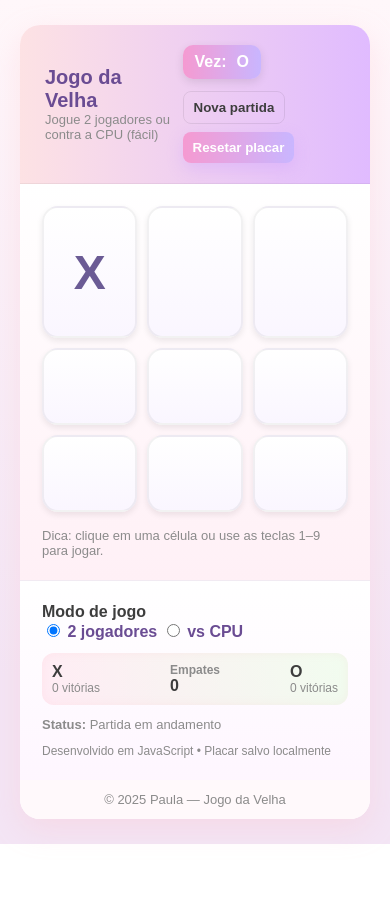
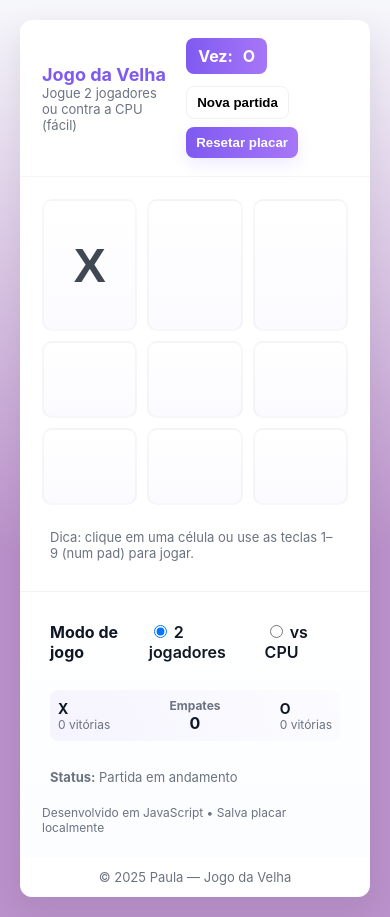
Before and after one commit to paula-maria/jogo-da-velha, a plain HTML site: page jogodavelha/index.html in a window 390 px wide. Both pictures are taken after a click on the button 89 px from the left and 253 px from the top of the page. Before the commit the page ends 844 px from the top, so only its background shows below. Drawn offline with Linux system fonts and the light colour scheme.

Commit message:
correcao de design

```diff
--- a/jogodavelha/index.html
+++ b/jogodavelha/index.html
@@ -6,27 +6,24 @@
   <title>Jogo da Velha — Paula</title>
   <style>
     :root{
-      --bg: #fff7fa;
-      --card: #ffffffcc;
-      --accent: #f59ad1;
-      --accent-2: #c9b6ff;
-      --text: #3d3d3d;
-      --muted: #8b8b8b;
-      --win: #a3d8a4;
-      --lose: #fca5a5;
-      --confetti1: #fcd5ce;
-      --confetti2: #c5deff;
-      --confetti3: #fde2e4;
-      --confetti4: #caffbf;
+      --bg: #f6f7fb;
+      --card: #fff;
+      --accent: #7f5af0;
+      --accent-2: #a776f8;
+      --text: #0f1724;
+      --muted: #6b7280;
+      --win: #16a34a;
+      --lose: #dc2626;
     }
-    *{box-sizing:border-box; font-family:'Poppins', sans-serif;}
+    *{box-sizing:border-box}
     body{
       margin:0;
       min-height:100vh;
       display:flex;
       align-items:center;
       justify-content:center;
-      background:linear-gradient(180deg,var(--bg), #f3e5f5 80%);
+      background:linear-gradient(180deg,var(--bg), #ba91ca 60%);
+      font-family:Inter, system-ui, -apple-system, "Segoe UI", Roboto, "Helvetica Neue", Arial;
       color:var(--text);
       padding:20px;
     }
@@ -35,9 +32,8 @@
       width:100%;
       max-width:900px;
       background:var(--card);
-      border-radius:20px;
-      backdrop-filter: blur(10px);
-      box-shadow:0 10px 30px rgba(255,182,193,0.25);
+      border-radius:12px;
+      box-shadow:0 10px 30px rgba(15,23,42,0.08);
       overflow:hidden;
       display:grid;
       grid-template-columns: 1fr 320px;
@@ -45,19 +41,14 @@
 
     header{
       grid-column:1 / -1;
-      padding:20px 25px;
-      border-bottom:1px solid rgba(0,0,0,0.05);
+      padding:18px 22px;
+      border-bottom:1px solid rgba(15,23,42,0.04);
       display:flex;
       justify-content:space-between;
       align-items:center;
       gap:12px;
-      background:linear-gradient(90deg,#fde2e4,#e0bbff);
     }
-    header h1{
-      margin:0;
-      font-size:20px;
-      color:#6a4c93;
-    }
+    header h1{margin:0;font-size:18px;color:var(--accent)}
     header .sub{color:var(--muted);font-size:13px}
 
     .board-wrap{
@@ -65,7 +56,6 @@
       display:flex;
       flex-direction:column;
       gap:16px;
-      background:linear-gradient(180deg,#ffffff,#fff0f6);
     }
 
     .board {
@@ -78,8 +68,8 @@
     }
 
     .cell {
-      background: linear-gradient(180deg,#fff,#faf6ff);
-      border-radius:16px;
+      background: linear-gradient(180deg,#fff,#fbfbff);
+      border-radius:10px;
       display:grid;
       place-items:center;
       font-size:48px;
@@ -88,13 +78,13 @@
       cursor:pointer;
       user-select:none;
       transition:transform .12s ease, box-shadow .12s ease, background .15s;
-      border: 2px solid rgba(0,0,0,0.05);
-      box-shadow:0 3px 6px rgba(0,0,0,0.08);
+      border: 2px solid rgba(15,23,42,0.03);
     }
-    .cell:active{ transform: scale(.97); }
+    .cell:active{ transform: scale(.98); }
     .cell.disabled{ cursor:not-allowed; opacity:.85; }
-    .cell.x{ color: #6b5b95; }
-    .cell.o{ color: #d291bc; }
+
+    .cell.x{ color: #1f2937; } /* dark */
+    .cell.o{ color: #7f5af0; } /* accent */
 
     .status {
       display:flex;
@@ -102,74 +92,65 @@
       align-items:center;
       flex-wrap:wrap;
     }
-
     .turn {
       background:linear-gradient(90deg,var(--accent),var(--accent-2));
       color:white;
       padding:8px 12px;
-      border-radius:10px;
+      border-radius:8px;
       font-weight:700;
       display:flex;
       gap:10px;
       align-items:center;
-      box-shadow:0 3px 10px rgba(0,0,0,0.1);
     }
-
     .controls { display:flex; gap:8px; flex-wrap:wrap; align-items:center; }
 
     .btn {
       background:transparent;
-      border:1px solid rgba(0,0,0,0.08);
+      border:1px solid rgba(15,23,42,0.06);
       padding:8px 10px;
       border-radius:8px;
       cursor:pointer;
-      font-weight:600;
-      color:var(--text);
-      transition:all .2s;
-    }
-    .btn:hover {
-      background:#f9f0ff;
-      transform: scale(1.03);
+      font-weight:700;
     }
     .btn.primary {
       background:linear-gradient(90deg,var(--accent),var(--accent-2));
       color:white;
       border:none;
-      box-shadow:0 6px 16px rgba(200,150,255,0.3);
+      box-shadow:0 6px 16px rgba(127,90,240,0.12);
     }
 
+    /* Sidebar */
     aside {
       padding:22px;
-      border-left:1px solid rgba(0,0,0,0.05);
+      border-left:1px solid rgba(15,23,42,0.04);
       display:flex;
       flex-direction:column;
       gap:12px;
-      background:linear-gradient(180deg,#fff,#fef6ff);
+      background:linear-gradient(180deg,#fff,#fbfdff);
     }
-
+    .panel { background:transparent; border-radius:8px; padding:8px; }
     .score {
       display:flex;
       gap:10px;
       align-items:center;
       justify-content:space-between;
-      padding:10px;
-      border-radius:12px;
-      background:linear-gradient(90deg, rgba(255,203,219,0.3), rgba(202,255,191,0.25));
+      padding:8px;
+      border-radius:8px;
+      background:linear-gradient(90deg, rgba(127,90,240,0.06), rgba(167,118,248,0.02));
       font-weight:700;
-      box-shadow:inset 0 0 10px rgba(255,182,193,0.15);
     }
-
     .score div small{ display:block; font-weight:400; color:var(--muted); font-size:12px; }
 
-    .mode label {
-      font-weight:600;
-      color:#6a4c93;
+    .mode {
+      display:flex;
+      gap:8px;
+      align-items:center;
     }
-
     .info { color:var(--muted); font-size:13px; }
 
-    .win { outline: 5px solid rgba(163,216,164,0.6); box-shadow:0 6px 18px rgba(163,216,164,0.4); }
-    .draw { outline: 5px solid rgba(255,204,229,0.6); }
+    /* winning highlight */
+    .win { outline: 6px solid rgba(22,163,74,0.12); box-shadow:0 6px 18px rgba(22,163,74,0.06); }
+    .draw { outline: 6px solid rgba(99,102,241,0.06); }
 
     footer{
       grid-column:1/-1;
@@ -177,31 +158,12 @@
       font-size:13px;
       color:var(--muted);
       text-align:center;
-      background:#fff9fb;
     }
 
-    /* Confete */
-    .confetti {
-      position: fixed;
-      width: 10px;
-      height: 10px;
-      border-radius: 50%;
-      opacity: 0.8;
-      top: -10px;
-      animation: fall 3s linear forwards;
-      z-index: 9999;
-    }
-    @keyframes fall {
-      to {
-        transform: translateY(100vh) rotate(720deg);
-        opacity: 0;
-      }
-    }
-
-    /* Responsivo */
+    /* small screens */
     @media (max-width:920px){
       .app{ grid-template-columns: 1fr; }
-      aside{ border-left: none; border-top:1px solid rgba(0,0,0,0.05) }
+      aside{ border-left: none; border-top:1px solid rgba(15,23,42,0.04) }
       .board { max-width:100%; height:auto; }
     }
   </style>
@@ -224,35 +186,57 @@
     </header>
 
     <div class="board-wrap">
-      <div class="board" id="board"></div>
-      <div class="info panel">Dica: clique em uma célula ou use as teclas 1–9 para jogar.</div>
+      <div class="board" id="board" role="grid" aria-label="Tabuleiro do jogo">
+        <!-- 9 células geradas pelo JS -->
+      </div>
+
+      <div class="info panel">
+        <div class="info">Dica: clique em uma célula ou use as teclas 1–9 (num pad) para jogar.</div>
+      </div>
     </div>
 
     <aside>
       <div class="panel">
-        <strong>Modo de jogo</strong>
-        <div class="mode">
-          <label><input type="radio" name="mode" value="local" checked> 2 jogadores</label>
-          <label><input type="radio" name="mode" value="cpu"> vs CPU</label>
+        <div style="display:flex;justify-content:space-between;align-items:center">
+          <strong>Modo de jogo</strong>
+          <div class="mode">
+            <label style="font-weight:600"><input type="radio" name="mode" value="local" checked> 2 jogadores</label>
+            <label style="font-weight:600"><input type="radio" name="mode" value="cpu"> vs CPU</label>
+          </div>
         </div>
       </div>
 
       <div class="panel">
         <div class="score">
-          <div><div>X</div><small id="scoreX">0 vitórias</small></div>
-          <div><div style="font-size:12px;color:var(--muted)">Empates</div><div id="scoreDraw">0</div></div>
-          <div><div>O</div><small id="scoreO">0 vitórias</small></div>
+          <div>
+            <div style="font-size:14px">X</div>
+            <small id="scoreX">0 vitórias</small>
+          </div>
+          <div style="text-align:center">
+            <div style="font-size:12px;color:var(--muted)">Empates</div>
+            <div id="scoreDraw">0</div>
+          </div>
+          <div>
+            <div style="font-size:14px">O</div>
+            <small id="scoreO">0 vitórias</small>
+          </div>
         </div>
       </div>
 
-      <div class="panel"><div class="info"><strong>Status:</strong> <span id="gameMsg">Partida em andamento</span></div></div>
-      <div style="margin-top:auto; font-size:12px; color:var(--muted)">Desenvolvido em JavaScript • Placar salvo localmente</div>
+      <div class="panel">
+        <div class="info"><strong>Status:</strong> <span id="gameMsg">Partida em andamento</span></div>
+      </div>
+
+      <div style="margin-top:auto; font-size:12px; color:var(--muted)">
+        Desenvolvido em JavaScript • Salva placar localmente
+      </div>
     </aside>
 
     <footer>© <span id="year"></span> Paula — Jogo da Velha</footer>
   </div>
 
   <script>
+    // --- Estado e constantes ---
     const boardEl = document.getElementById('board');
     const turnDisplay = document.getElementById('turnPlayer');
     const newGameBtn = document.getElementById('newGameBtn');
@@ -265,28 +249,34 @@
     yearEl.textContent = new Date().getFullYear();
 
     const WIN_LINES = [
-      [0,1,2],[3,4,5],[6,7,8],
-      [0,3,6],[1,4,7],[2,5,8],
-      [0,4,8],[2,4,6]
+      [0,1,2],[3,4,5],[6,7,8], // rows
+      [0,3,6],[1,4,7],[2,5,8], // cols
+      [0,4,8],[2,4,6]          // diags
     ];
 
-    let cells = [];
-    let board = Array(9).fill(null);
+    let cells = [];              // array de buttons
+    let board = Array(9).fill(null); // 'X' | 'O' | null
     let currentPlayer = 'X';
     let running = true;
-    let mode = 'local';
+    let mode = 'local'; // 'local' or 'cpu'
+
+    // Load scores from localStorage
     const STORAGE_KEY = 'ttt_scores_paula';
     let scores = JSON.parse(localStorage.getItem(STORAGE_KEY) || '{"X":0,"O":0,"D":0}');
     updateScoreUI();
 
+    // --- Funções de inicialização ---
     function createBoard() {
       boardEl.innerHTML = '';
       cells = [];
       for (let i=0;i<9;i++){
         const btn = document.createElement('button');
         btn.className = 'cell';
+        btn.setAttribute('role','button');
+        btn.setAttribute('aria-label', `Célula ${i+1}`);
         btn.dataset.index = i;
-        btn.addEventListener('click', () => makeMove(i));
+        btn.tabIndex = 0;
+        btn.addEventListener('click', onCellClick);
         cells.push(btn);
         boardEl.appendChild(btn);
       }
@@ -298,11 +288,14 @@
       running = true;
       updateTurnUI();
       gameMsg.textContent = 'Partida em andamento';
-      cells.forEach(c => { c.textContent=''; c.className='cell'; });
+      cells.forEach(c => { c.textContent=''; c.classList.remove('x','o','win','disabled','draw'); c.classList.remove('win'); c.disabled = false; });
       boardEl.classList.remove('win','draw');
     }
 
-    function updateTurnUI(){ turnDisplay.textContent = currentPlayer; }
+    // --- UI helpers ---
+    function updateTurnUI(){
+      turnDisplay.textContent = currentPlayer;
+    }
 
     function updateScoreUI(){
       scoreXEl.textContent = `${scores.X} vitórias`;
@@ -311,85 +304,154 @@
       localStorage.setItem(STORAGE_KEY, JSON.stringify(scores));
     }
 
+    // --- Movimento ---
+    function onCellClick(e){
+      const idx = Number(e.currentTarget.dataset.index);
+      makeMove(idx);
+    }
+
     function makeMove(idx){
-      if (!running || board[idx]) return;
+      if (!running) return;
+      if (board[idx]) return; // já preenchido
       board[idx] = currentPlayer;
       const el = cells[idx];
       el.textContent = currentPlayer;
-      el.classList.add(currentPlayer.toLowerCase());
+      el.classList.add(currentPlayer === 'X' ? 'x' : 'o');
+      el.classList.add('disabled');
+      // checar vitória
       const winnerInfo = checkWinner();
-      if (winnerInfo.winner) return endGame(winnerInfo);
-      if (board.every(Boolean)) return drawGame();
+      if (winnerInfo.winner) {
+        endGame(winnerInfo);
+        return;
+      }
+      // checar empate
+      if (board.every(Boolean)) {
+        // empate
+        scores.D += 1;
+        updateScoreUI();
+        running = false;
+        gameMsg.textContent = 'Empate!';
+        boardEl.classList.add('draw');
+        highlightDraw();
+        return;
+      }
+      // trocar jogador
       currentPlayer = currentPlayer === 'X' ? 'O' : 'X';
       updateTurnUI();
-      if (mode === 'cpu' && currentPlayer === 'O') setTimeout(cpuPlay, 400);
-    }
 
-    function checkWinner(){
-      for (const line of WIN_LINES){
-        const [a,b,c]=line;
-        if(board[a]&&board[a]===board[b]&&board[a]===board[c])
-          return {winner:board[a], line};
-      }
-      return {winner:null};
-    }
-
-    function endGame({winner,line}){
-      running=false;
-      gameMsg.textContent=`Jogador ${winner} venceu!`;
-      line.forEach(i=>cells[i].classList.add('win'));
-      scores[winner]++;
-      updateScoreUI();
-      launchConfetti();
-    }
-
-    function drawGame(){
-      running=false;
-      gameMsg.textContent="Empate!";
-      scores.D++;
-      updateScoreUI();
-      cells.forEach(c=>c.classList.add('draw'));
-    }
-
-    function cpuPlay(){
-      const empty=board.map((v,i)=>v?null:i).filter(i=>i!==null);
-      if(!empty.length)return;
-      const move=empty[Math.floor(Math.random()*empty.length)];
-      makeMove(move);
-    }
-
-    function launchConfetti(){
-      for(let i=0;i<40;i++){
-        const c=document.createElement('div');
-        c.classList.add('confetti');
-        c.style.left=Math.random()*100+'vw';
-        c.style.backgroundColor=[
-          'var(--confetti1)','var(--confetti2)','var(--confetti3)','var(--confetti4)'
-        ][Math.floor(Math.random()*4)];
-        c.style.animationDuration=(2+Math.random()*2)+'s';
-        document.body.appendChild(c);
-        setTimeout(()=>c.remove(),3000);
+      // se modo cpu e for vez do CPU (O), joga
+      if (mode === 'cpu' && currentPlayer === 'O') {
+        // pequena espera para parecer natural
+        setTimeout(cpuPlay, 350);
       }
     }
 
-    document.querySelectorAll('input[name="mode"]').forEach(r=>{
-      r.addEventListener('change',e=>{
-        mode=e.target.value;
+    // --- Verificação de vitória ---
+    function checkWinner(){
+      for (const line of WIN_LINES) {
+        const [a,b,c] = line;
+        if (board[a] && board[a] === board[b] && board[a] === board[c]) {
+          return { winner: board[a], line };
+        }
+      }
+      return { winner: null };
+    }
+
+    function endGame({ winner, line }){
+      running = false;
+      gameMsg.textContent = `Jogador ${winner} venceu!`;
+      // destaque das células
+      line.forEach(i => {
+        cells[i].classList.add('win');
+      });
+      // salvar placar
+      scores[winner] = (scores[winner] || 0) + 1;
+      updateScoreUI();
+      boardEl.classList.add('win');
+    }
+
+    function highlightDraw(){
+      cells.forEach(c => c.classList.add('draw'));
+    }
+
+    // --- CPU simples (aleatório, evita perder se possível) ---
+    function cpuPlay(){
+      // Estratégia: 1) ganhar se possível, 2) bloquear vitória do jogador, 3) centro, 4) canto, 5) qualquer
+      const empty = board.map((v,i)=> v ? null : i).filter(i=> i !== null);
+
+      // helper to find winning/blocking move
+      function findWinning(symbol) {
+        for (const line of WIN_LINES) {
+          const [a,b,c] = line;
+          const vals = [board[a], board[b], board[c]];
+          const count = vals.filter(v => v === symbol).length;
+          const emptyIdx = [a,b,c].find(i => !board[i]);
+          if (count === 2 && emptyIdx !== undefined) return emptyIdx;
+        }
+        return null;
+      }
+
+      // 1) ganhar
+      let move = findWinning('O');
+      // 2) bloquear X
+      if (move === null) move = findWinning('X');
+      // 3) centro
+      if (move === null && board[4] === null) move = 4;
+      // 4) canto
+      const corners = [0,2,6,8].filter(i => board[i] === null);
+      if (move === null && corners.length) move = corners[Math.floor(Math.random()*corners.length)];
+      // 5) qualquer
+      if (move === null && empty.length) move = empty[Math.floor(Math.random()*empty.length)];
+
+      if (move !== null) makeMove(move);
+    }
+
+    // --- Eventos UI ---
+    document.querySelectorAll('input[name="mode"]').forEach(r => {
+      r.addEventListener('change', e => {
+        mode = e.target.value;
         startNewGame();
       });
     });
 
-    newGameBtn.addEventListener('click',startNewGame);
-    resetScoreBtn.addEventListener('click',()=>{
-      if(confirm('Zerar o placar?')){
-        scores={X:0,O:0,D:0};
-        updateScoreUI();
-        startNewGame();
+    newGameBtn.addEventListener('click', startNewGame);
+
+    resetScoreBtn.addEventListener('click', () => {
+      if (!confirm('Zerar o placar?')) return;
+      scores = { X:0, O:0, D:0 };
+      updateScoreUI();
+      startNewGame();
+    });
+
+    // keyboard shortcuts: numpad 1-9 or keys 1-9
+    document.addEventListener('keydown', (e) => {
+      if (!running) return;
+      const key = e.key;
+      // map numpad/top-row to cells layout:
+      // 7 8 9
+      // 4 5 6
+      // 1 2 3
+      const keyMap = {
+        '1':6,'2':7,'3':8,
+        '4':3,'5':4,'6':5,
+        '7':0,'8':1,'9':2
+      };
+      if (keyMap[key] !== undefined) {
+        makeMove(keyMap[key]);
       }
     });
 
+    // --- Inicialização ---
     createBoard();
     startNewGame();
+
+    // Utilities
+    // Inicia preferências de modo pelo localStorage (não obrigatório)
+    // Salva scoreboard automaticamente já em updateScoreUI
+
+    // Expor algumas funções para devtools (opcional)
+    window.ttt = { board, startNewGame, scores, makeMove };
+
   </script>
 </body>
 </html>
```
